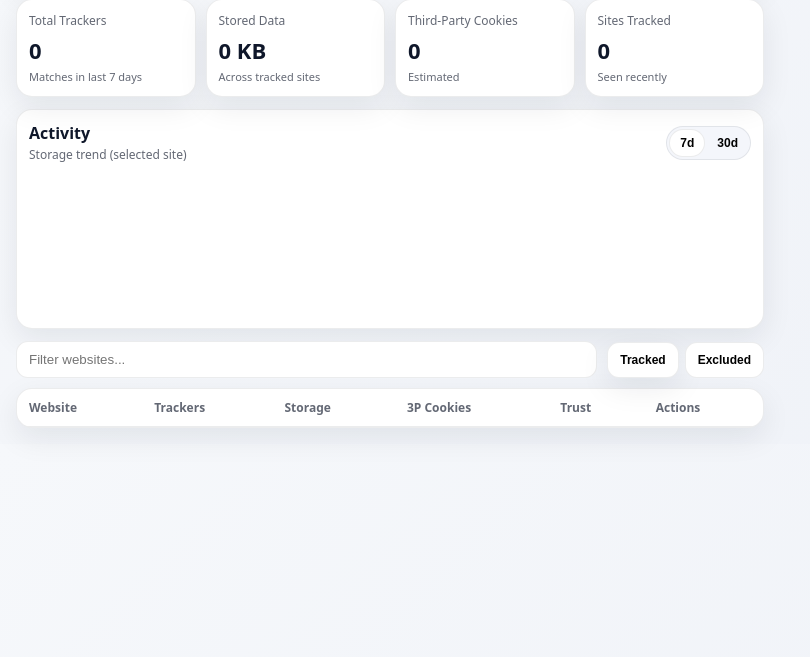
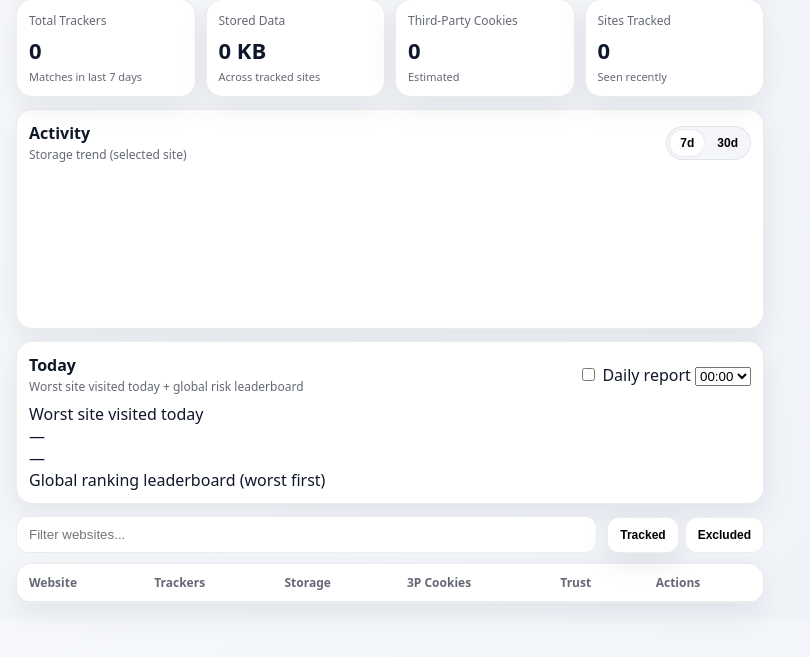
Before and after one commit to SageTheDev67/SiteGuardian, a website with bundled scripts: page dashboard/dashboard.html in a window 1280 px wide. Shown: the part 69-726 px from the top of the page, without its empty margins (0-810 px from the left). Built offline with nearby package versions, Linux system fonts and the light colour scheme; no server answers.

Commit message:
Update dashboard.html

```diff
--- a/dashboard/dashboard.html
+++ b/dashboard/dashboard.html
@@ -56,6 +56,43 @@
       <canvas id="chart" height="140"></canvas>
     </section>
 
+    <!-- NEW: Today + Leaderboard + Daily report toggle -->
+    <section class="panel">
+      <div class="panelHead">
+        <div>
+          <div class="panelTitle">Today</div>
+          <div class="panelSub">Worst site visited today + global risk leaderboard</div>
+        </div>
+        <div class="dailyControls">
+          <label class="toggle">
+            <input type="checkbox" id="dailyToggle" />
+            <span>Daily report</span>
+          </label>
+          <select id="dailyHour" class="select">
+            <option value="0">00:00</option><option value="1">01:00</option><option value="2">02:00</option><option value="3">03:00</option>
+            <option value="4">04:00</option><option value="5">05:00</option><option value="6">06:00</option><option value="7">07:00</option>
+            <option value="8">08:00</option><option value="9">09:00</option><option value="10">10:00</option><option value="11">11:00</option>
+            <option value="12">12:00</option><option value="13">13:00</option><option value="14">14:00</option><option value="15">15:00</option>
+            <option value="16">16:00</option><option value="17">17:00</option><option value="18">18:00</option><option value="19">19:00</option>
+            <option value="20">20:00</option><option value="21">21:00</option><option value="22">22:00</option><option value="23">23:00</option>
+          </select>
+        </div>
+      </div>
+
+      <div class="todayRow">
+        <div class="todayCard">
+          <div class="todayLabel">Worst site visited today</div>
+          <div class="todayValue" id="worstTodayMain">—</div>
+          <div class="todayHint" id="worstTodayMeta">—</div>
+        </div>
+
+        <div class="leaderCard">
+          <div class="todayLabel">Global ranking leaderboard (worst first)</div>
+          <div id="leaderList" class="leaderList"></div>
+        </div>
+      </div>
+    </section>
+
     <section class="toolbar">
       <input id="search" placeholder="Filter websites..." />
       <div class="tabs">
```
